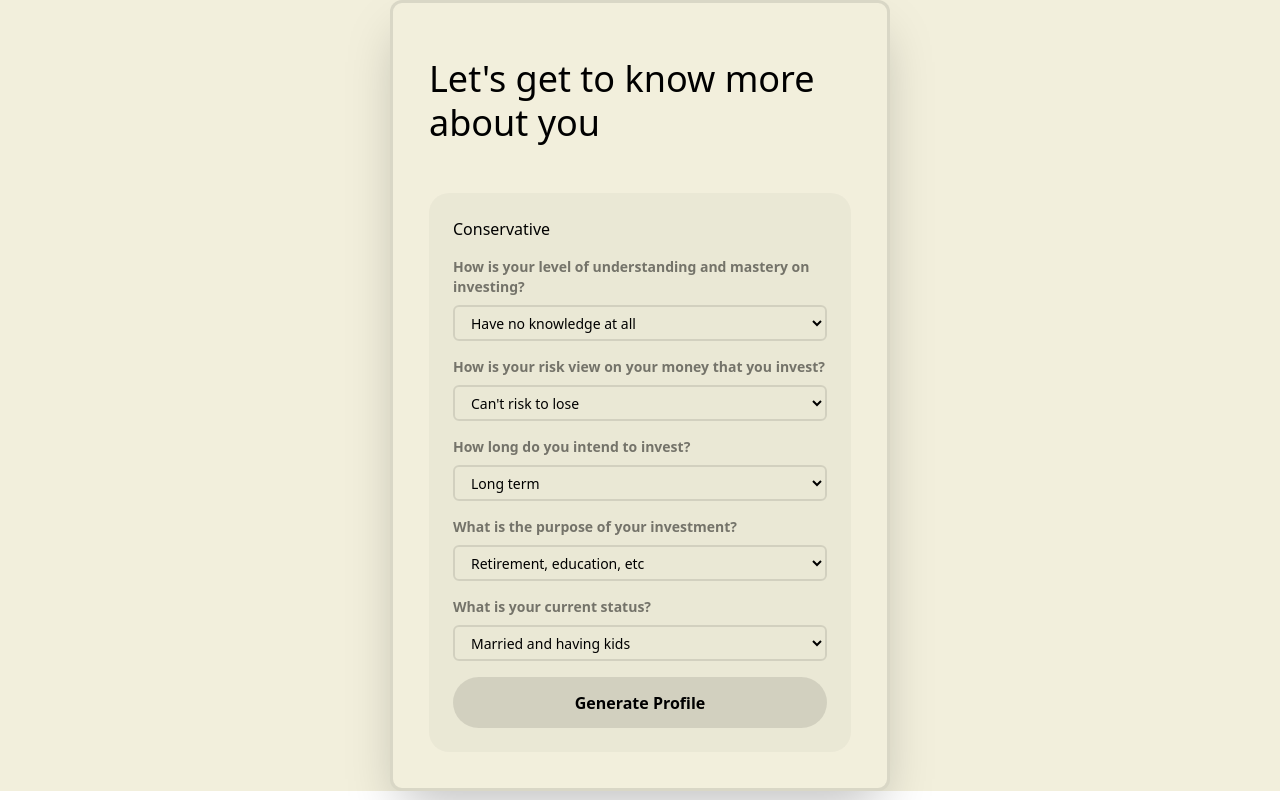
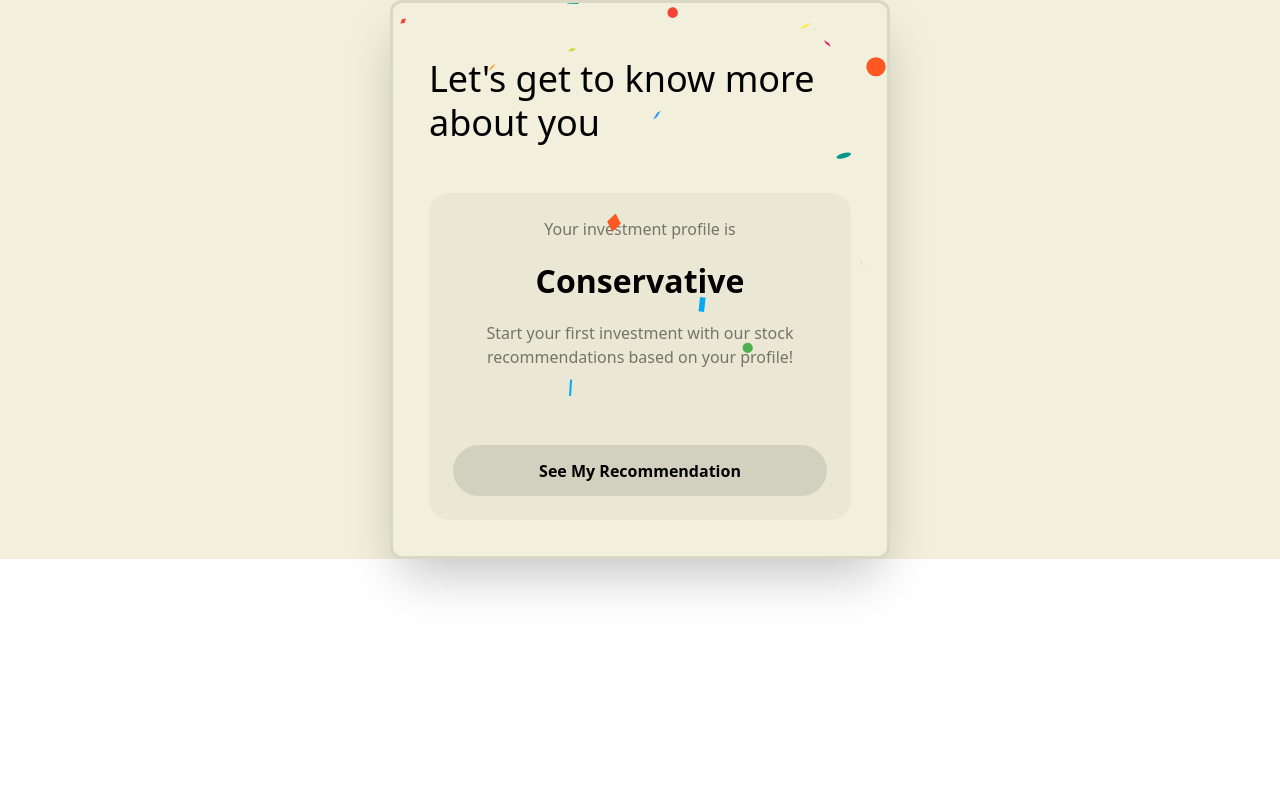
Before and after one commit to abielzulio/upvest, a Next.js app: page /profile-type in a window 1280 px wide. Both pictures are taken after a click on the button "Generate Profile". Built offline with nearby package versions, Linux system fonts and the light colour scheme.

Commit message:
feat: ProfileType page

```diff
--- a/pages/profile-type.tsx
+++ b/pages/profile-type.tsx
@@ -1,8 +1,10 @@
-import { NewItemForm } from "components/Item"
-import { nanoid } from "nanoid"
+import Head from "components/Head"
+import UserContext from "context/user"
+import { useWindowSize } from "hooks/useWindowSize"
+import Link from "next/link"
 import { ChangeEvent, FormEvent, useContext, useEffect, useState } from "react"
-import UserContext from "context/user"
-import { DispatchSetState, Item, UserProfileType } from "type"
+import Confetti from "react-confetti"
+import { DispatchSetState, UserProfileType } from "type"
 
 const PROFILE_OPTIONS = {
   mastery: [
@@ -105,7 +107,10 @@ const ProfileTypeQuiz = ({
   const onSubmitForm = (e: FormEvent<HTMLFormElement>) => {
     e.preventDefault()
 
-    /*     if (profileType) setUserProfile(profileType) */
+    if (profileType) {
+      setShowResult(true)
+      setUserProfile(profileType)
+    }
   }
 
   useEffect(() => {
@@ -137,7 +142,6 @@ const ProfileTypeQuiz = ({
       className="flex flex-col gap-[16px] bg-black/[0.03] text-black p-[24px] rounded-[20px] h-full"
       onSubmit={(e) => onSubmitForm(e)}
     >
-      <p>{profileType}</p>
       <div className="flex flex-col gap-[8px]">
         <label htmlFor="mastery" className="text-sm opacity-50 font-semibold">
           How is your level of understanding and mastery on investing?
@@ -258,18 +262,39 @@ const ProfileTypeQuiz = ({
 }
 
 const ProfileTypePage = () => {
-  const { setUserProfile } = useContext(UserContext)
+  const { setUserProfile, userProfile } = useContext(UserContext)
+  const { width, height } = useWindowSize()
   const [showResult, setShowResult] = useState<boolean>(false)
   return (
+    <>
+      <Head title="Create profile | Upvest" />
       <div className="px-[36px] pb-[36px] pt-[54px] flex flex-col h-full justify-between">
         <h1 className="text-black text-[36px] font-medium pb-[48px]">
           Let's get to know more about you
         </h1>
+        {showResult && userProfile ? (
+          <div className="text-black flex text-center flex-col gap-[16px] bg-black/[0.03] p-[24px] rounded-[20px] h-fit mb-auto">
+            <Confetti width={width} height={height} />
+            <p className="opacity-50 font-medium">Your investment profile is</p>
+            <p className="text-[32px] font-semibold">{userProfile}</p>
+            <p className="opacity-50">
+              Start your first investment with our stock recommendations based
+              on your profile!
+            </p>
+            <Link href="/stock">
+              <button className="bg-black/10 text-black mt-[60px] cursor-pointer font-semibold py-[10px] w-full h-[51px] rounded-full transition hover:bg-black/20">
+                See My Recommendation
+              </button>
+            </Link>
+          </div>
+        ) : (
           <ProfileTypeQuiz
             setUserProfile={setUserProfile}
-        setShowResult={showResult}
+            setShowResult={setShowResult}
           />
+        )}
       </div>
+    </>
   )
 }
 
```
Lines whose indentation alone changed are shown as unchanged.
